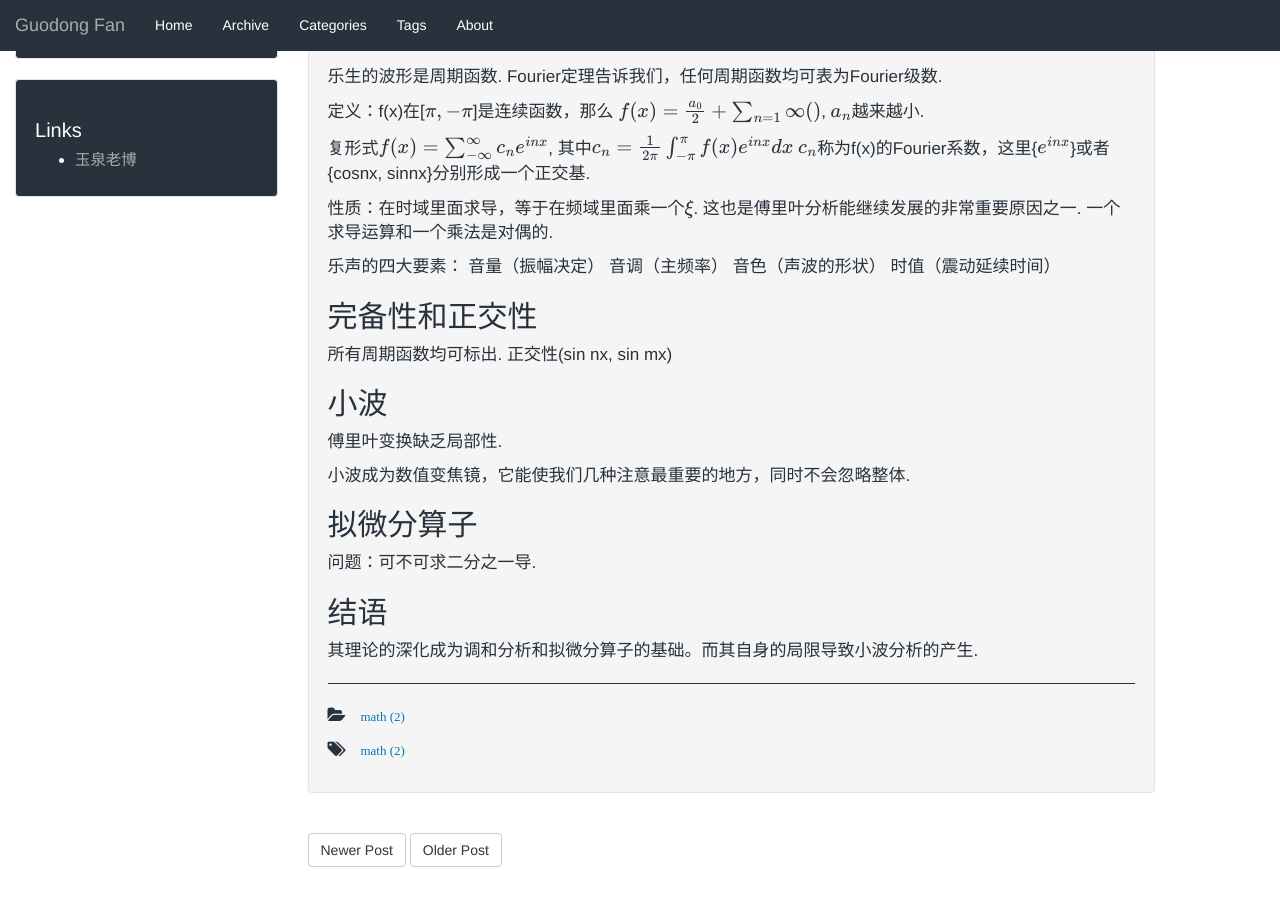
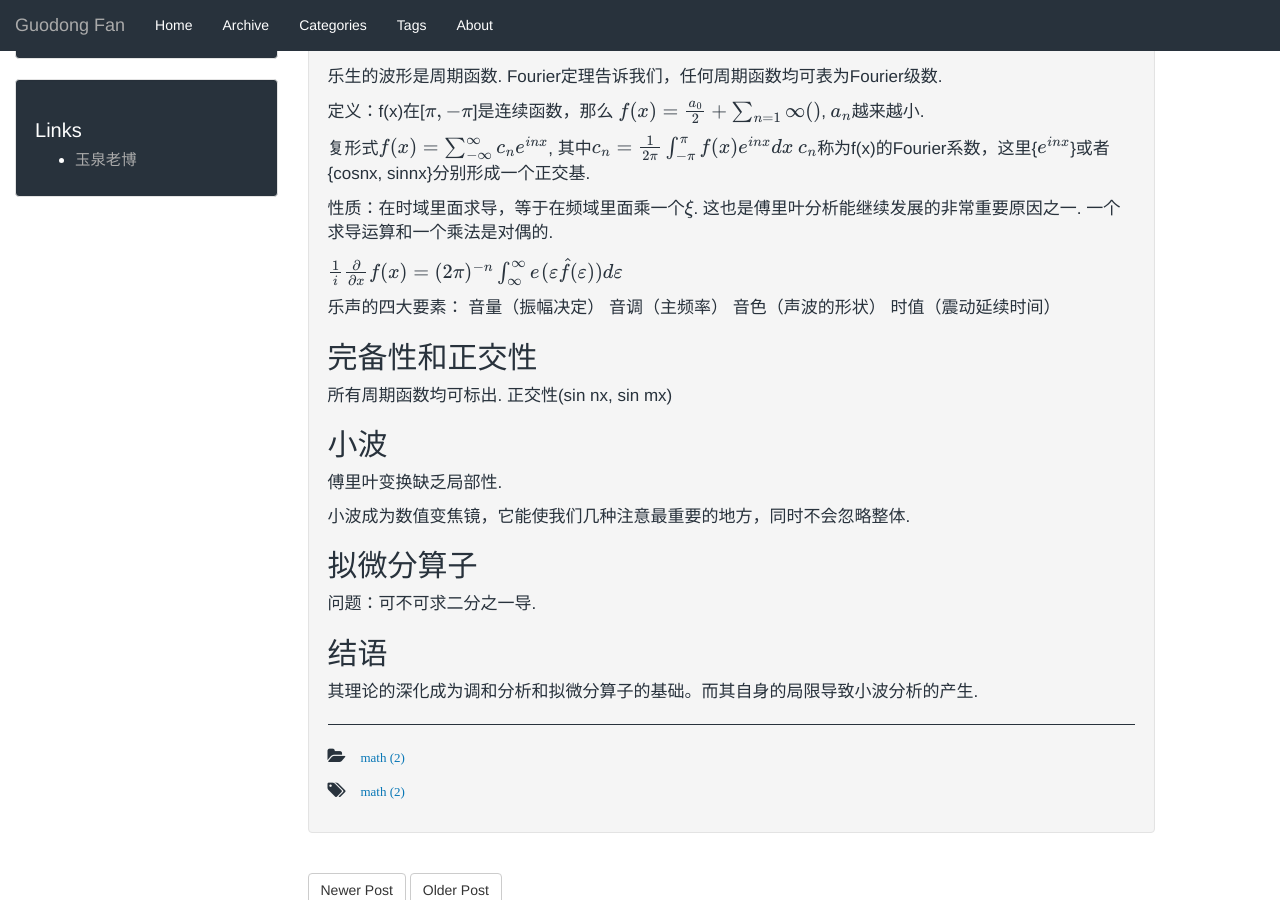
Before and after one commit to GuodongFan/GuodongFan.github.io, a Jekyll site: the page built from _posts/2019-07-29-Fourier.md, in a window 1280 px wide and 900 px high, scrolled down 624 px. Built offline with Jekyll 4.4.1, drawn with Linux system fonts in a browser that asks for light colours; our own code applies the rules of GitHub Pages for plain Markdown files; formulas are drawn with MathJax 3.

Commit message:
Update 2019-07-29-Fourier.md

```diff
--- a/_posts/2019-07-29-Fourier.md
+++ b/_posts/2019-07-29-Fourier.md
@@ -45,6 +45,9 @@ $c_n$称为f(x)的Fourier系数，这里{$e^{inx}$}或者{cosnx, sinnx}分别形
 性质：在时域里面求导，等于在频域里面乘一个$\xi$.
 这也是傅里叶分析能继续发展的非常重要原因之一. 一个求导运算和一个乘法是对偶的.
 
+$\frac{1}{i}\frac{\partial}{\partial x}f(x)=(2\pi)^{-n}\int_{\infty}^{\infty}
+e^{}(\varepsilon \hat{f}(\varepsilon))d\varepsilon$
+
 乐声的四大要素： 音量（振幅决定） 音调（主频率） 音色（声波的形状） 时值（震动延续时间）
 
 
```
